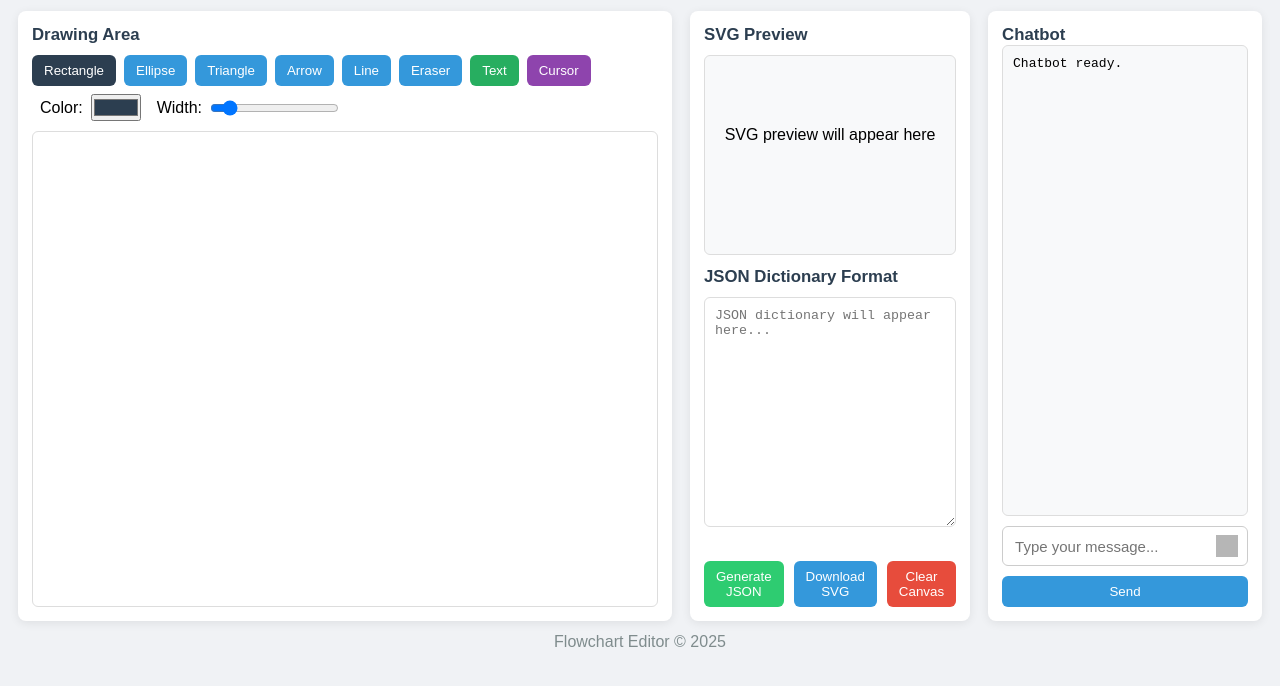
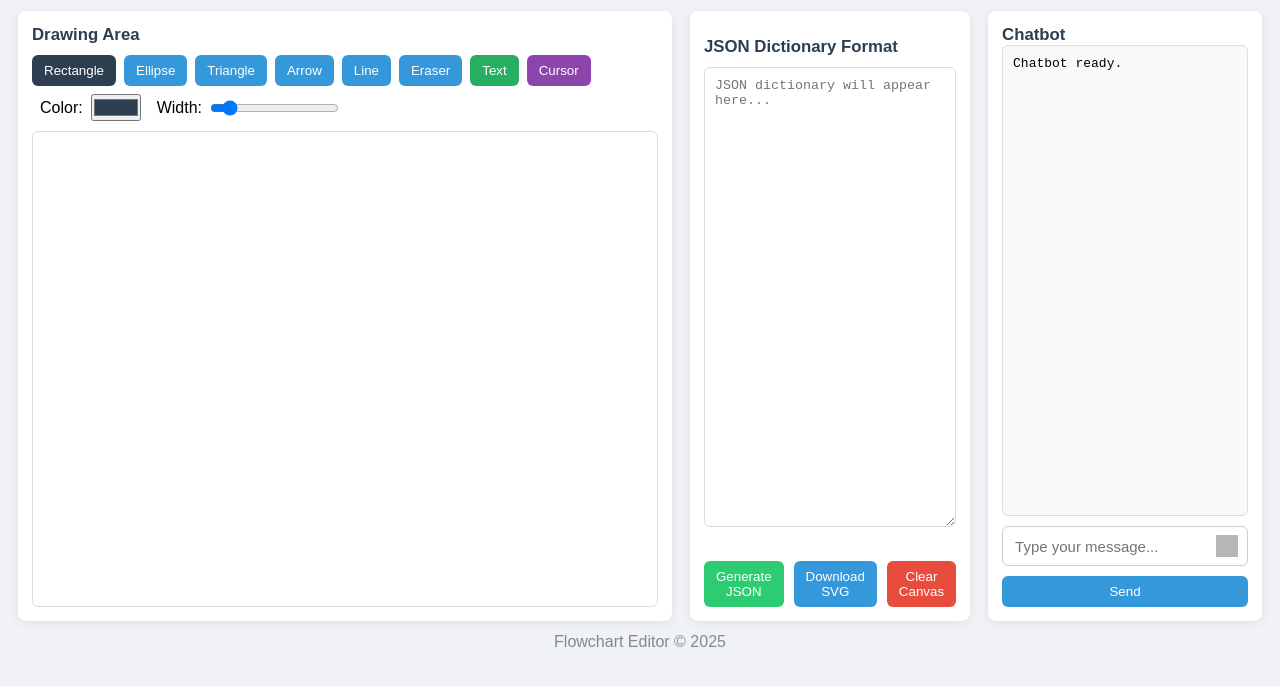
Before and after one commit to hantaoZhangrichard/see_it_say_it_sorted, a plain HTML site: page webpage/index.html in a window 1280 px wide. Shown: the part 58-744 px from the top of the page. Drawn offline with Linux system fonts and the light colour scheme; grey boxes are pictures that could not be loaded.

Commit message:
remove separate svg preview

```diff
--- a/webpage/app.js
+++ b/webpage/app.js
@@ -705,7 +705,7 @@ document.getElementById('generate-btn').addEventListener('click', async () => {
   const jsonText = JSON.stringify(jsonDict, null, 2);
   document.getElementById('json-code').value = jsonText;
 
-  await updateSVGPreview(jsonDict);
+  // await updateSVGPreview(jsonDict);
 });
   /**
    * Update SVG preview from JSON data
@@ -794,7 +794,7 @@ document.getElementById('json-code').addEventListener('input', (e) => {
       redraw();
 
       // Update SVG preview
-      await updateSVGPreview(jsonDict);
+      // await updateSVGPreview(jsonDict);
 
       // Show success
       jsonCodeArea.classList.add('valid');
--- a/webpage/index.html
+++ b/webpage/index.html
@@ -45,10 +45,10 @@
 
       <!-- Middle Panel: SVG Preview & JSON -->
       <div class="panel">
-        <h3 class="panel-title">SVG Preview</h3>
+        <!-- <h3 class="panel-title">SVG Preview</h3>
         <div class="svg-preview" id="svg-preview">
           <p style="text-align:center;margin-top:60px">SVG preview will appear here</p>
-        </div>
+        </div> -->
 
         <h3 class="panel-title" style="margin-top: 12px;">JSON Dictionary Format</h3>
         <textarea id="json-code" class="json-code" placeholder="JSON dictionary will appear here..."></textarea>
--- a/webpage/styles.css
+++ b/webpage/styles.css
@@ -117,7 +117,7 @@ canvas {
 }
 
 /* SVG Preview */
-.svg-preview {
+/* .svg-preview {
   height: 200px;
   border: 1px solid #ddd;
   border-radius: 6px;
@@ -134,11 +134,11 @@ canvas {
 
 .svg-preview text {
   font-family: monospace !important;
-}
+} */
 
 /* JSON Code Area */
 .json-code {
-  height: 230px;
+  height: 460px;
   width: 100%;
   border: 1px solid #ddd;
   border-radius: 6px;
```
